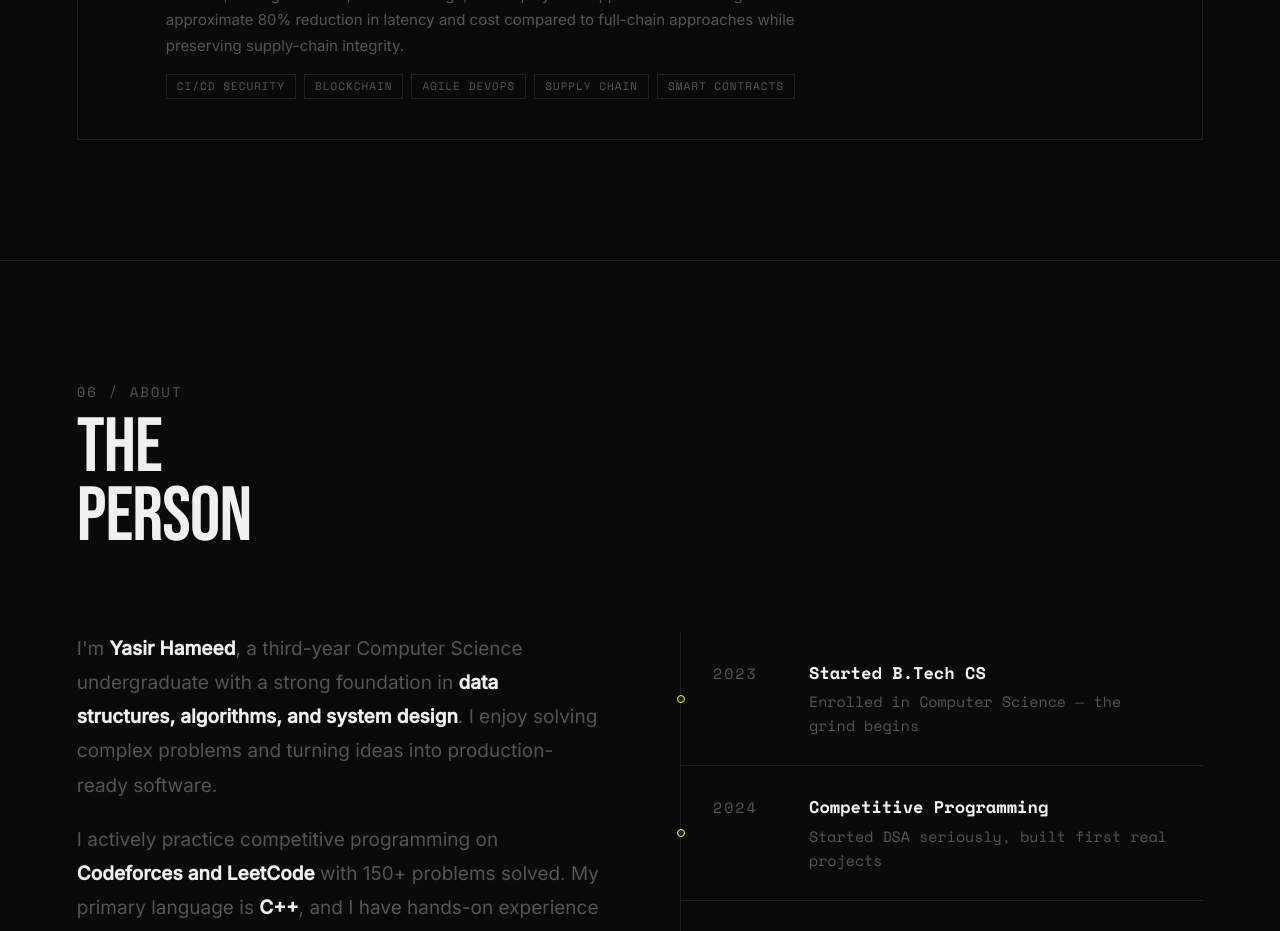
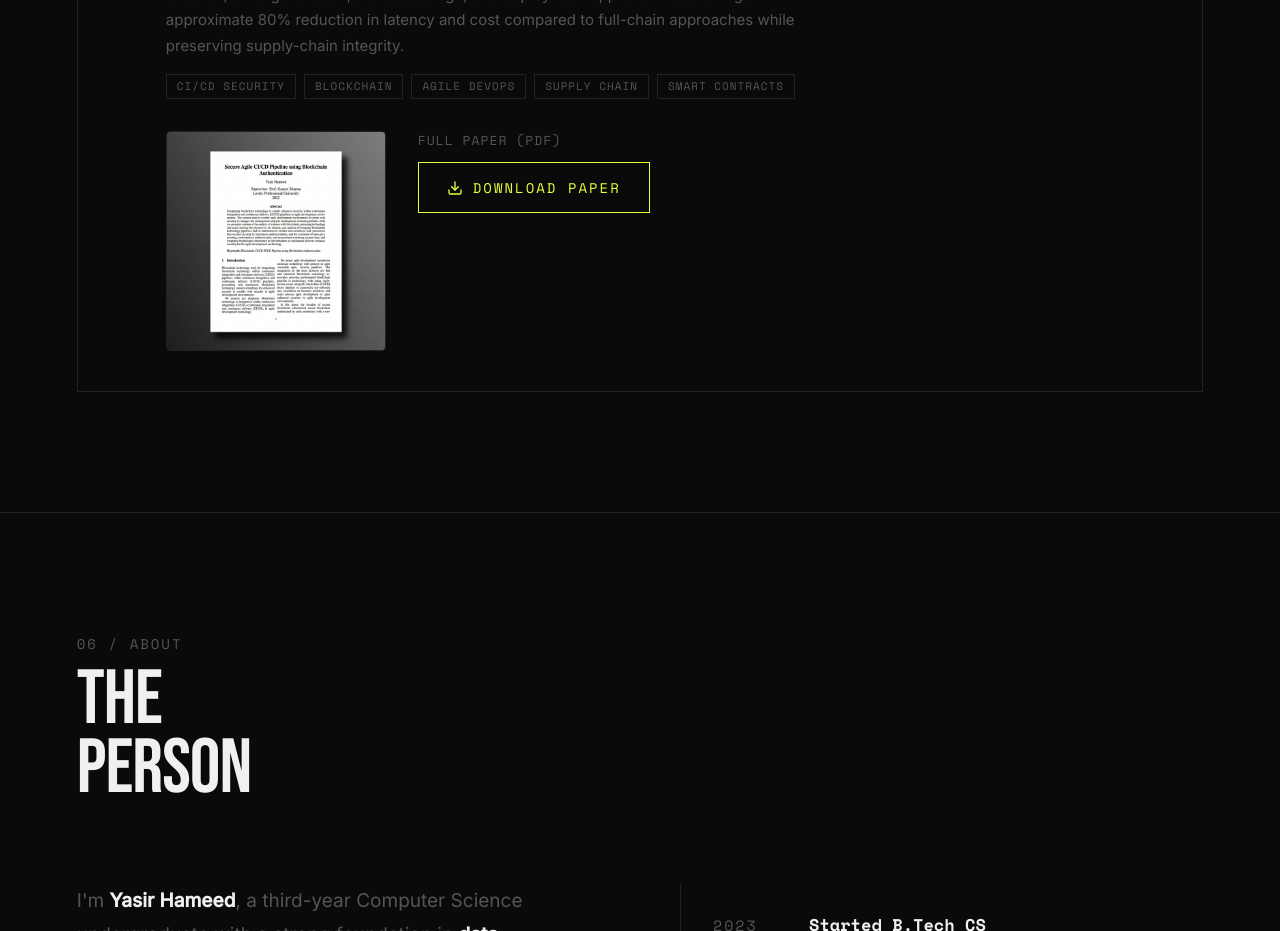
Before and after one commit to cyberpunk47/my-portfolio, a React (Vite) app: page / in a window 1280 px wide. Shown: the part 7340-8271 px from the top of the page. Built offline with nearby package versions, Linux system fonts and the light colour scheme; no server answers.

Commit message:
research page changes

```diff
--- a/src/components/Research.tsx
+++ b/src/components/Research.tsx
@@ -1,5 +1,5 @@
 import { motion } from "framer-motion"
-import { FileText } from "lucide-react"
+import { FileText, Download } from "lucide-react"
 import { research } from "../data"
 
 export default function Research() {
@@ -189,6 +189,97 @@ export default function Research() {
                   </span>
                 ))}
               </div>
+
+              {/* Paper Preview + Download */}
+              <div
+                style={{
+                  paddingLeft: "40px",
+                  marginTop: "32px",
+                  display: "flex",
+                  gap: "32px",
+                  alignItems: "flex-start",
+                  flexWrap: "wrap",
+                }}
+              >
+                {/* Preview Snapshot */}
+                <a
+                  href="/Researchpaper.pdf"
+                  target="_blank"
+                  rel="noopener noreferrer"
+                  style={{
+                    display: "block",
+                    width: "220px",
+                    border: "1px solid var(--border)",
+                    borderRadius: "4px",
+                    overflow: "hidden",
+                    transition: "transform 0.3s, box-shadow 0.3s",
+                    flexShrink: 0,
+                  }}
+                  onMouseEnter={e => {
+                    e.currentTarget.style.transform = "translateY(-4px)"
+                    e.currentTarget.style.boxShadow = "0 8px 32px rgba(0,0,0,0.3)"
+                  }}
+                  onMouseLeave={e => {
+                    e.currentTarget.style.transform = "translateY(0)"
+                    e.currentTarget.style.boxShadow = "none"
+                  }}
+                >
+                  <img
+                    src="/research-preview.png"
+                    alt="Research paper preview"
+                    style={{
+                      width: "100%",
+                      height: "auto",
+                      display: "block",
+                    }}
+                  />
+                </a>
+
+                {/* Download Button */}
+                <div style={{ display: "flex", flexDirection: "column", gap: "12px", justifyContent: "center" }}>
+                  <p
+                    style={{
+                      fontFamily: "var(--font-mono)",
+                      fontSize: "13px",
+                      color: "var(--muted)",
+                      letterSpacing: "1px",
+                      textTransform: "uppercase",
+                    }}
+                  >
+                    Full Paper (PDF)
+                  </p>
+                  <a
+                    href="/Researchpaper.pdf"
+                    download
+                    className="hoverable"
+                    style={{
+                      display: "inline-flex",
+                      alignItems: "center",
+                      gap: "10px",
+                      padding: "14px 28px",
+                      border: "1px solid var(--accent)",
+                      color: "var(--accent)",
+                      fontFamily: "var(--font-mono)",
+                      fontSize: "14px",
+                      letterSpacing: "2px",
+                      textTransform: "uppercase",
+                      textDecoration: "none",
+                      transition: "background 0.3s, color 0.3s",
+                    }}
+                    onMouseEnter={e => {
+                      e.currentTarget.style.background = "var(--accent)"
+                      e.currentTarget.style.color = "var(--bg)"
+                    }}
+                    onMouseLeave={e => {
+                      e.currentTarget.style.background = "transparent"
+                      e.currentTarget.style.color = "var(--accent)"
+                    }}
+                  >
+                    <Download size={16} />
+                    Download Paper
+                  </a>
+                </div>
+              </div>
             </motion.div>
           ))}
         </div>
```
Also changed, not shown: public/research-preview.png (added), 1 other file (tests, documents, lock files or other folders).
